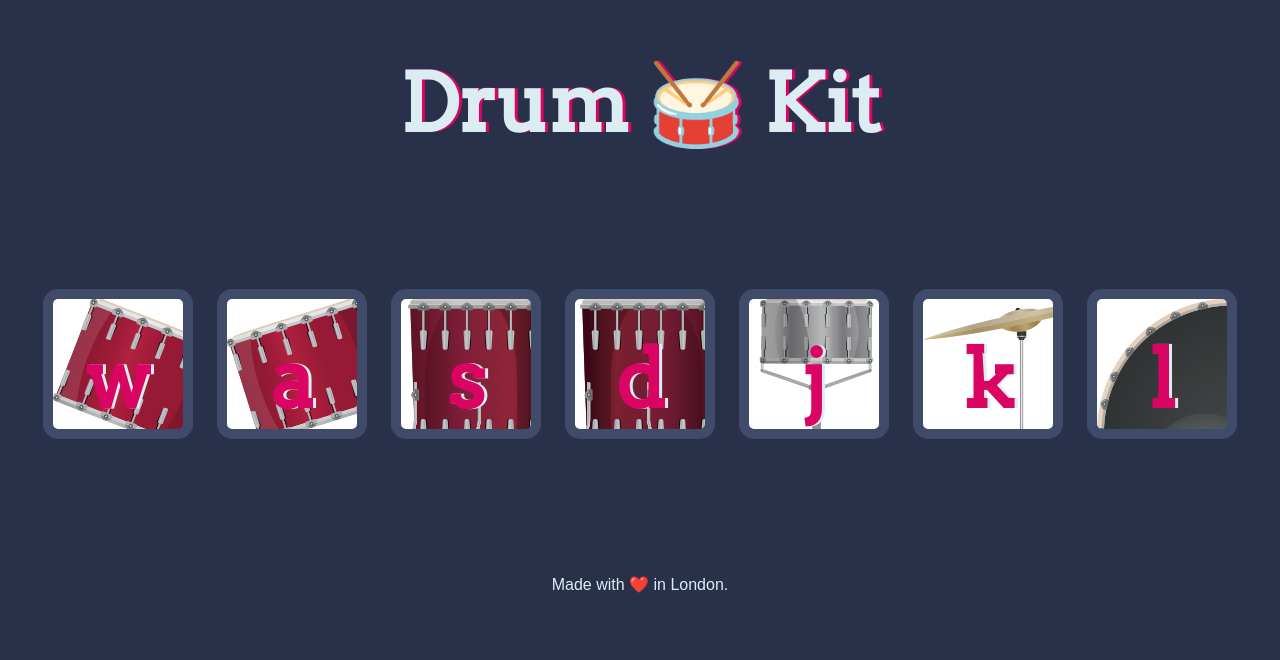
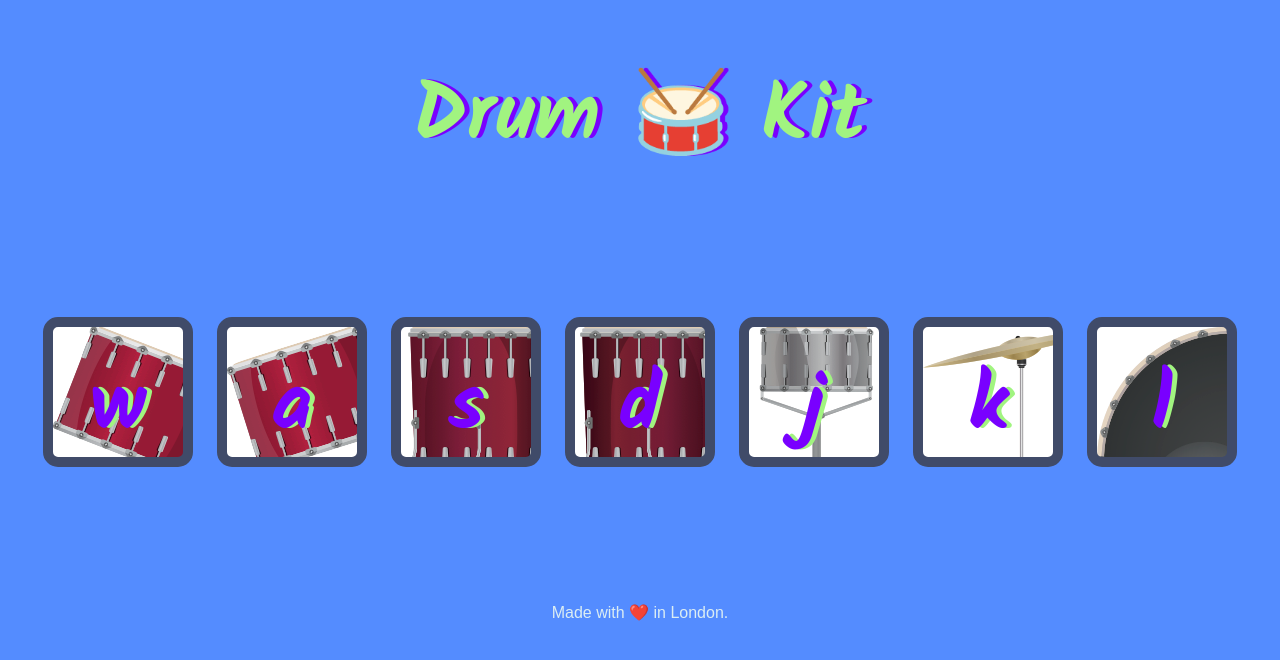
Before and after one commit to RossaMania/Drum_Kit, a plain HTML site: page index.html in a window 1280 px wide. Drawn offline with Linux system fonts and the light colour scheme.

Commit message:
Changed the style to reflect 80s rock albums.

```diff
--- a/styles.css
+++ b/styles.css
@@ -1,13 +1,15 @@
+@import url('https://fonts.googleapis.com/css2?family=Kalam:wght@400;700&display=swap');
+
 body {
   text-align: center;
-  background-color: #283149;
+  background-color: #548CFF;
 }
 
 h1 {
   font-size: 5rem;
-  color: #DBEDF3;
-  font-family: "Arvo", cursive;
-  text-shadow: 3px 0 #DA0463;
+  color: #A1F480;
+  font-family: 'Kalam', cursive;
+  text-shadow: 5px 0 #7900FF;
 
 }
 
@@ -68,7 +70,7 @@ background-image: url("images/kick.png");
 }
 
 .pressed {
-  box-shadow: 0 3px 4px 0 #DBEDF3;
+  box-shadow: 0 5px 6px 0 #CFFFDC;
   opacity: 0.5;
 }
 
@@ -80,11 +82,11 @@ background-image: url("images/kick.png");
   outline: none;
   border: 10px solid #404B69;
   font-size: 5rem;
-  font-family: 'Arvo', cursive;
+  font-family: 'Kalam', cursive;
   line-height: 2;
   font-weight: 900;
-  color: #DA0463;
-  text-shadow: 3px 0 #DBEDF3;
+  color: #7900FF;
+  text-shadow: 5px 0 #A1F480;
   border-radius: 15px;
   display: inline-block;
   width: 150px;
```
